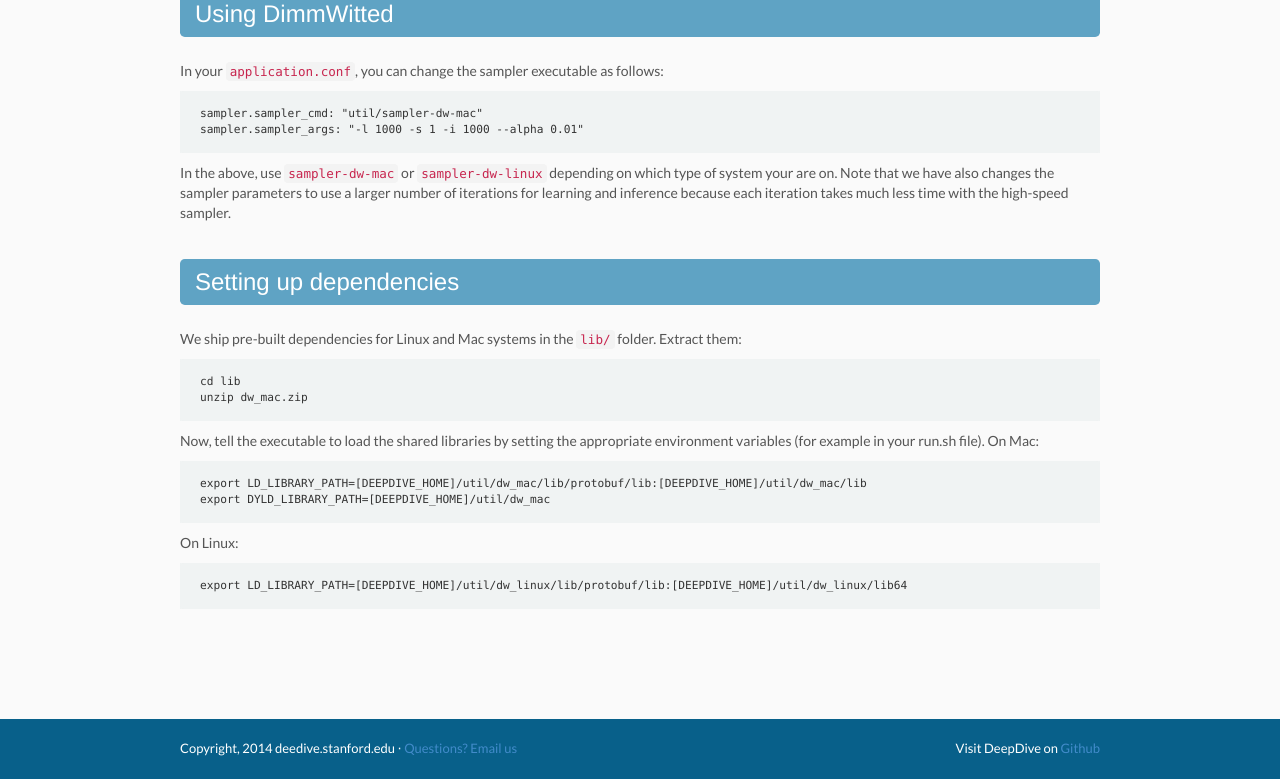
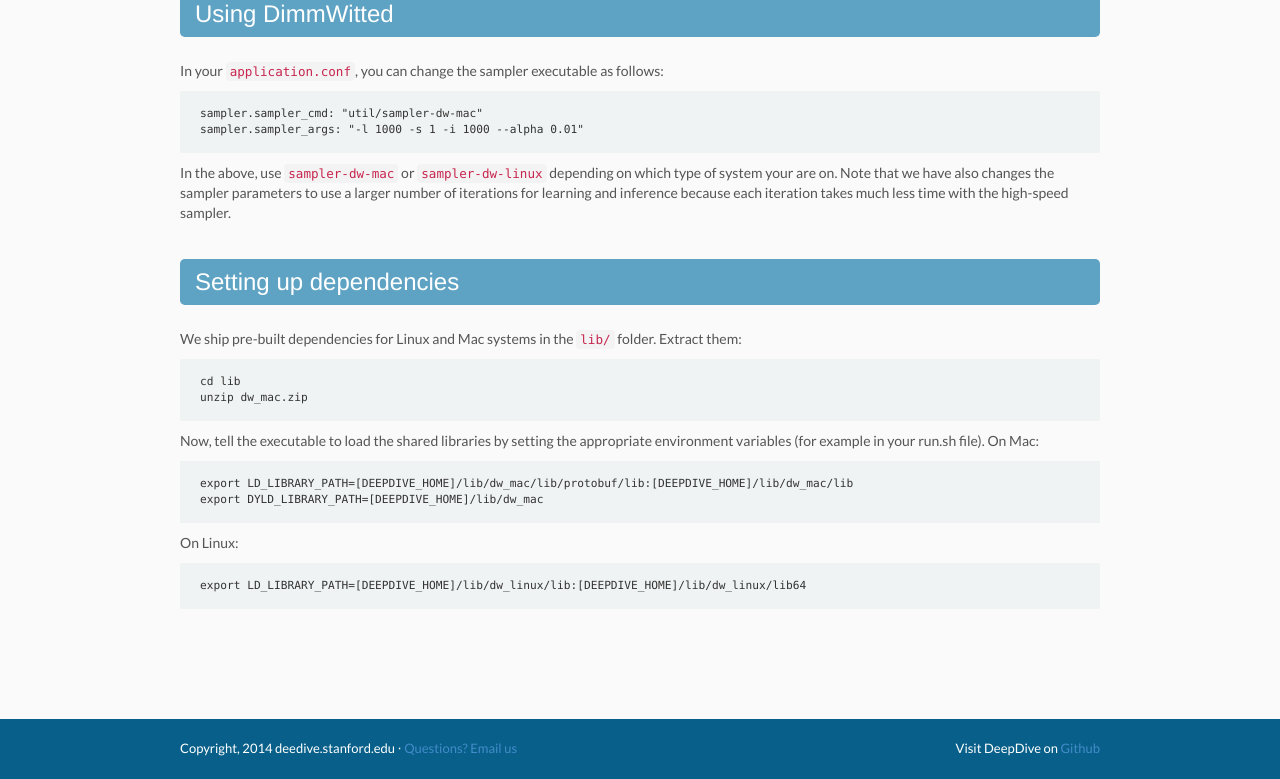
Before and after one commit to figurine40/deepdive, a Jekyll site: the page built from doc/sampler.md, in a window 1280 px wide. Shown: the part 320-1099 px from the top of the page. Built offline with Jekyll 4.4.1, drawn with Linux system fonts in a browser that asks for light colours; nearby versions of some CDN libraries.

Commit message:
Correct library path

```diff
--- a/doc/sampler.md
+++ b/doc/sampler.md
@@ -25,9 +25,9 @@
 
 Now, tell the executable to load the shared libraries by setting the appropriate environment variables (for example in your run.sh file). On Mac:
 
-    export LD_LIBRARY_PATH=[DEEPDIVE_HOME]/util/dw_mac/lib/protobuf/lib:[DEEPDIVE_HOME]/util/dw_mac/lib
-    export DYLD_LIBRARY_PATH=[DEEPDIVE_HOME]/util/dw_mac
+    export LD_LIBRARY_PATH=[DEEPDIVE_HOME]/lib/dw_mac/lib/protobuf/lib:[DEEPDIVE_HOME]/lib/dw_mac/lib
+    export DYLD_LIBRARY_PATH=[DEEPDIVE_HOME]/lib/dw_mac
 
 On Linux:
 
-    export LD_LIBRARY_PATH=[DEEPDIVE_HOME]/util/dw_linux/lib/protobuf/lib:[DEEPDIVE_HOME]/util/dw_linux/lib64
+    export LD_LIBRARY_PATH=[DEEPDIVE_HOME]/lib/dw_linux/lib:[DEEPDIVE_HOME]/lib/dw_linux/lib64
```
